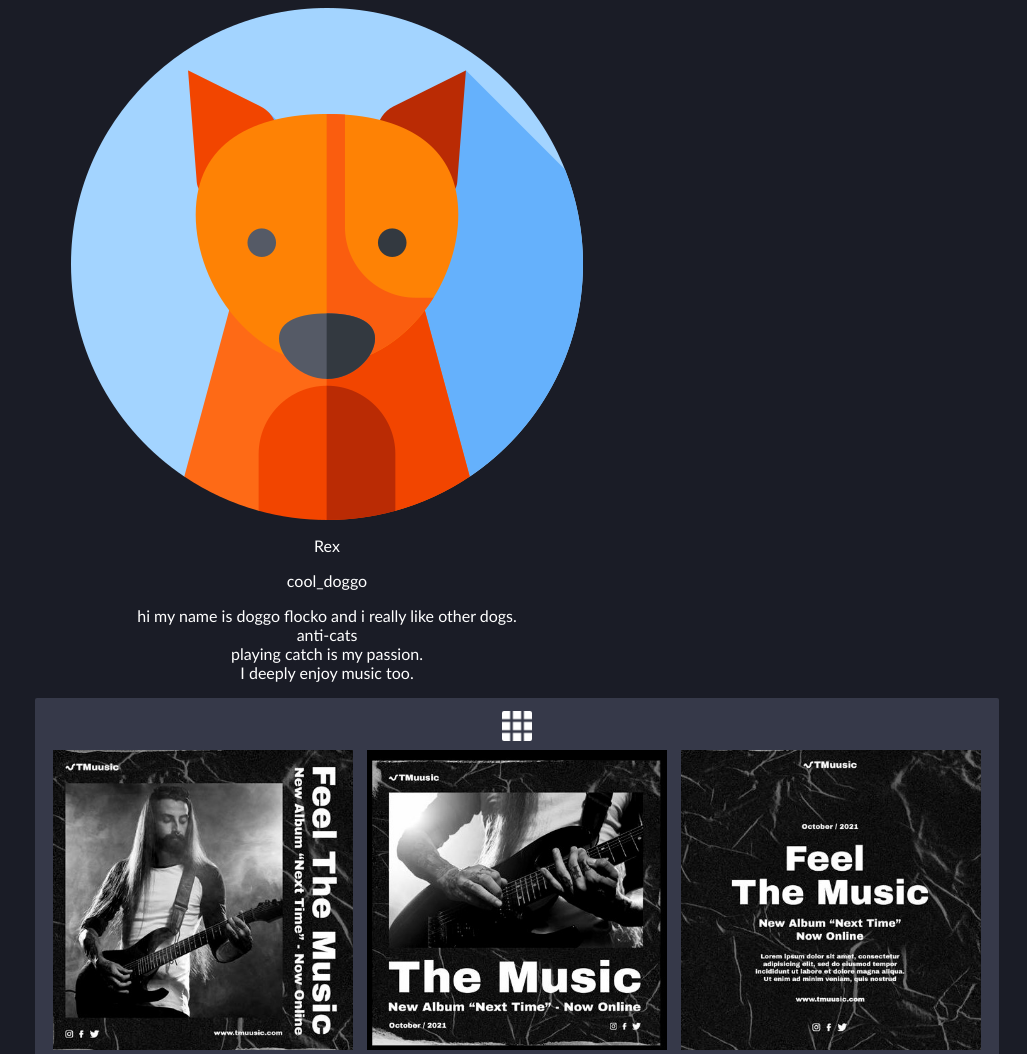
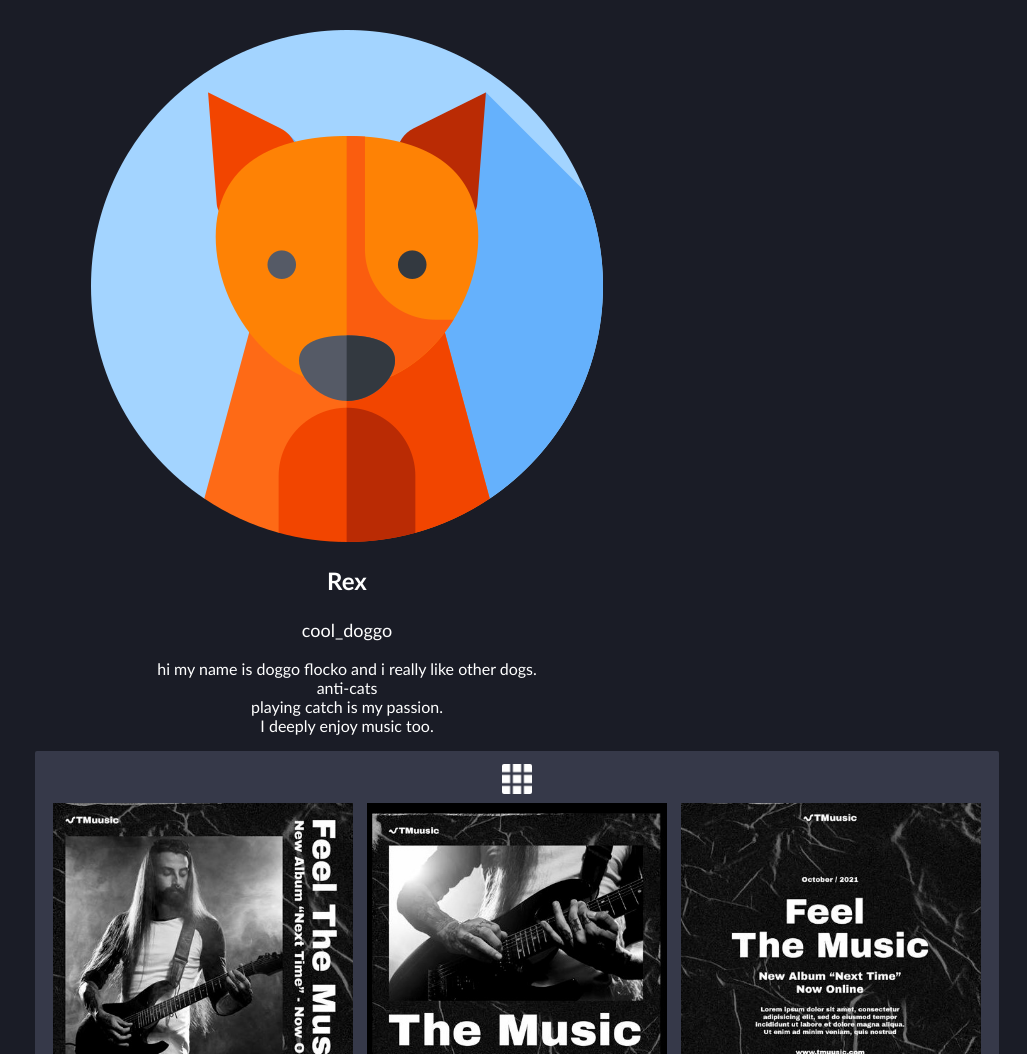
Before and after one commit to shehabadel/Instagram-Clone-IPP, a PHP site: page /pages/profile/Profile.html in a window 1400 px wide. Shown: the top 1054 px of the page, without its empty margins (373-1400 px from the left). Run offline with PHP 8.4, Linux system fonts and the light colour scheme.

Commit message:
added styliing fro all profile details calsses

```diff
--- a/pages/profile/Profile.css
+++ b/pages/profile/Profile.css
@@ -37,6 +37,35 @@
 }
 
 .profile_details{
-align-items: center;
+margin-top: 30px;
+margin-left: 40px;
+font-family:'Segoe UI', Tahoma, Geneva, Verdana, sans-serif;
+color:var(--main-text-color);
 
 }
+
+.username{
+font-size: large;
+font-style: normal;
+}
+
+.name{
+font-size: x-large;
+font-weight: bold;
+}
+
+
+.bio{
+    font-size: medium;
+    }
+
+#profile_pic{
+    height: 150px;
+    width:150px ;
+    border-radius: 205px;
+    border-style: solid;
+    border-width: 4px;
+    border-color: #FFFFFF;
+
+
+}
```
